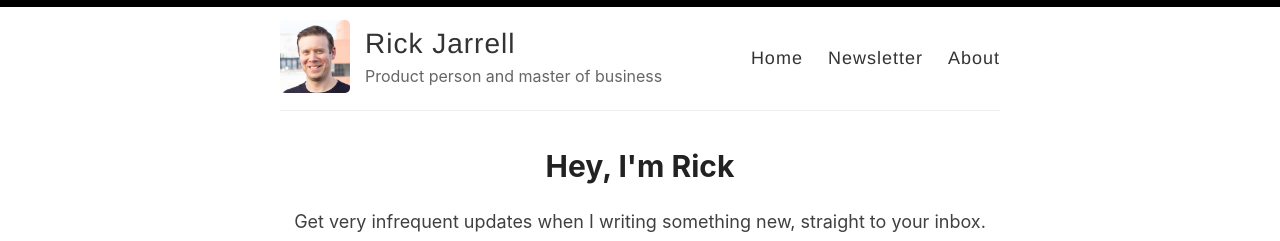
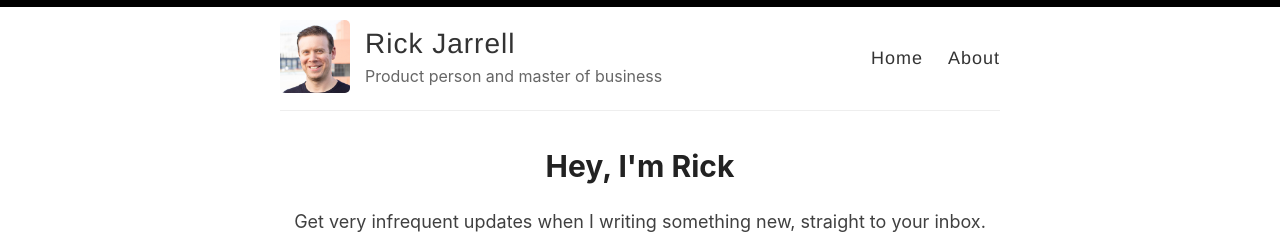
Before and after one commit to rickjarrell/backupblog, a Jekyll site: the page built from index.html, in a window 1280 px wide. Shown: the top 241 px of the page. Built offline with Jekyll 4.4.1, drawn with Linux system fonts in a browser that asks for light colours; the list of posts is cut into pages by our own code; comment, search, counter and statistics services are not loaded.

Commit message:
Update default.html

```diff
--- a/_layouts/default.html
+++ b/_layouts/default.html
@@ -28,7 +28,6 @@
 
             <nav>
               <a href="{{ site.baseurl }}/">Home</a>
-              <a href="{{ site.baseurl }}/newsletter">Newsletter</a>
               <a href="{{ site.baseurl }}/about">About</a>
             </nav>
           </header>
```
